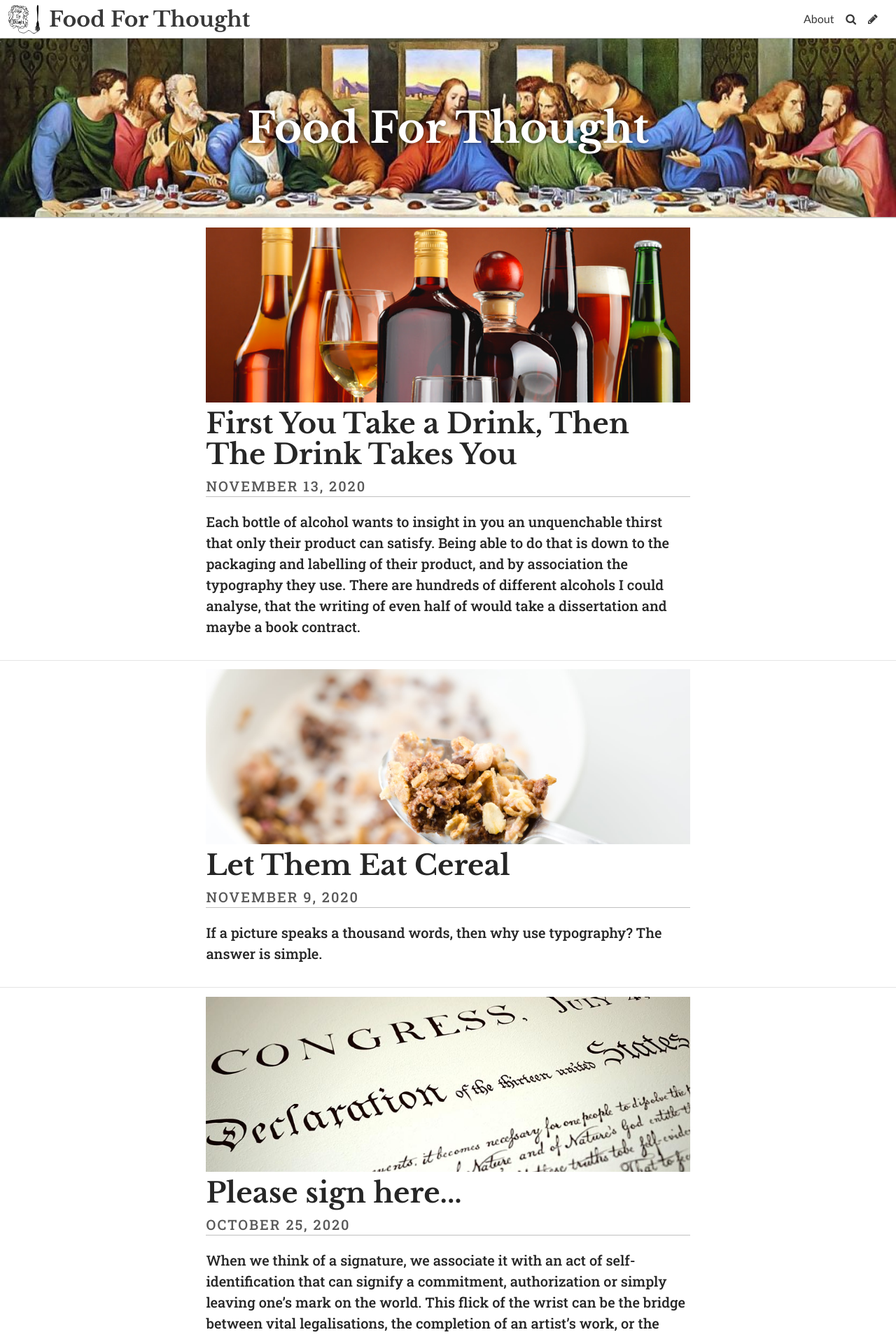
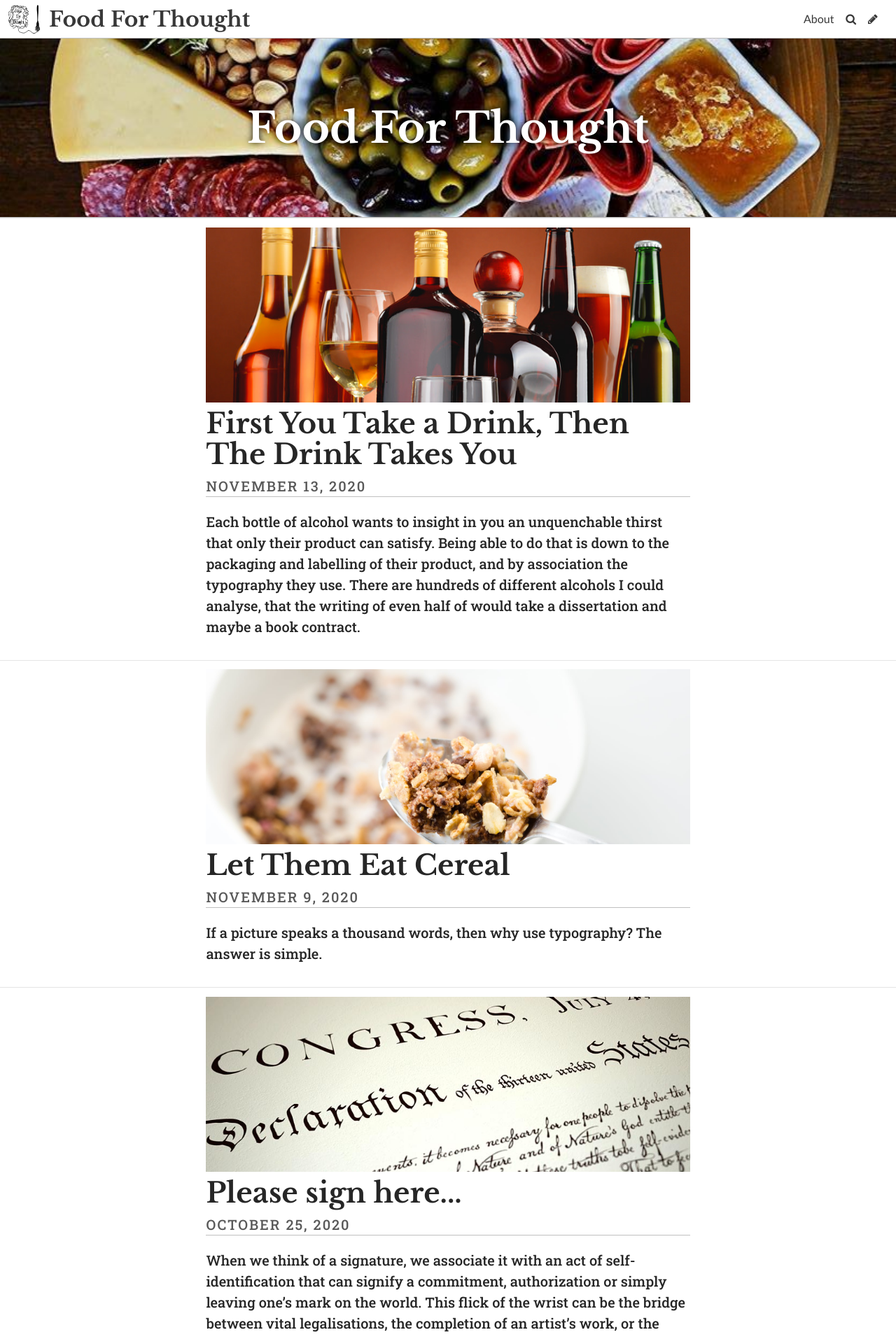
Before and after one commit to veorw/mybrookesblog, a Jekyll site: the page built from index.html, in a window 1280 px wide. Shown: the top 1910 px of the page at 70% size. Built offline with Jekyll 4.4.1, drawn with Linux system fonts in a browser that asks for light colours; some web fonts are replaced; the list of posts is cut into pages by our own code.

Commit message:
Update Settings “general”

```diff
--- a/_data/settings.yml
+++ b/_data/settings.yml
@@ -2,7 +2,7 @@ title: Food For Thought
 description: This website is for the posting of my weekly blogs
 header_text: Food For Thought
 footer_text: Copyright 2020 Verity Hutton
-header_feature_image: ../uploads/last-supper-1024x512.jpg
+header_feature_image: ../uploads/charcuterie-board.jpg
 bannerheight: 20vmax
 logo: ../uploads/screen-shot-2020-10-12-at-15.19.10.png
 favicon: ../uploads/screen-shot-2020-10-12-at-15.19.10.png
```
Also changed, not shown: uploads/charcuterie-board.jpg (added).
